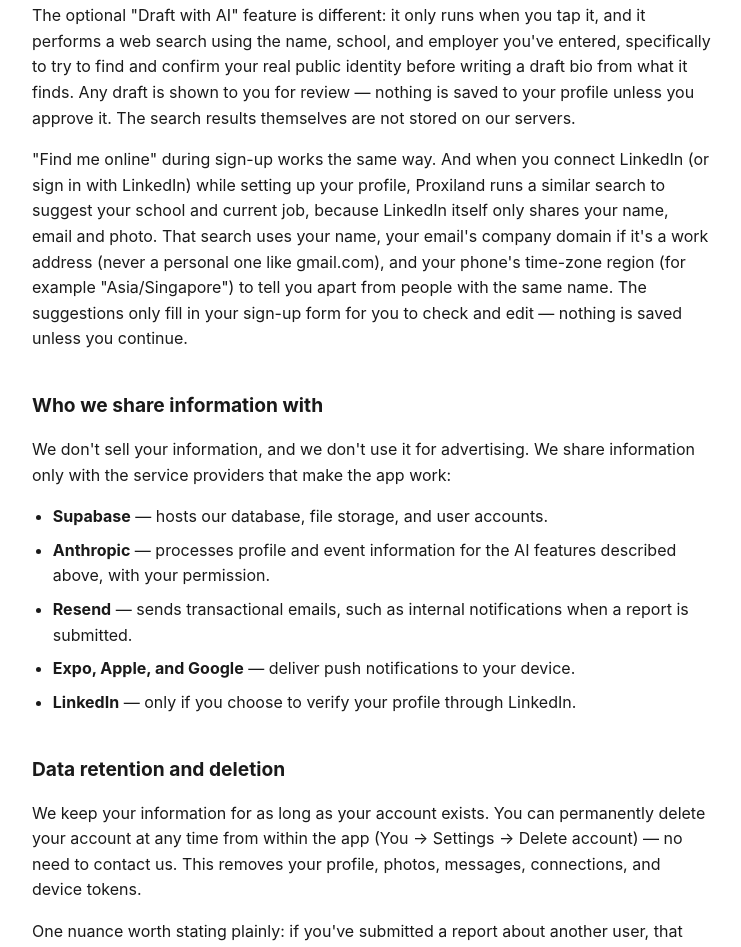
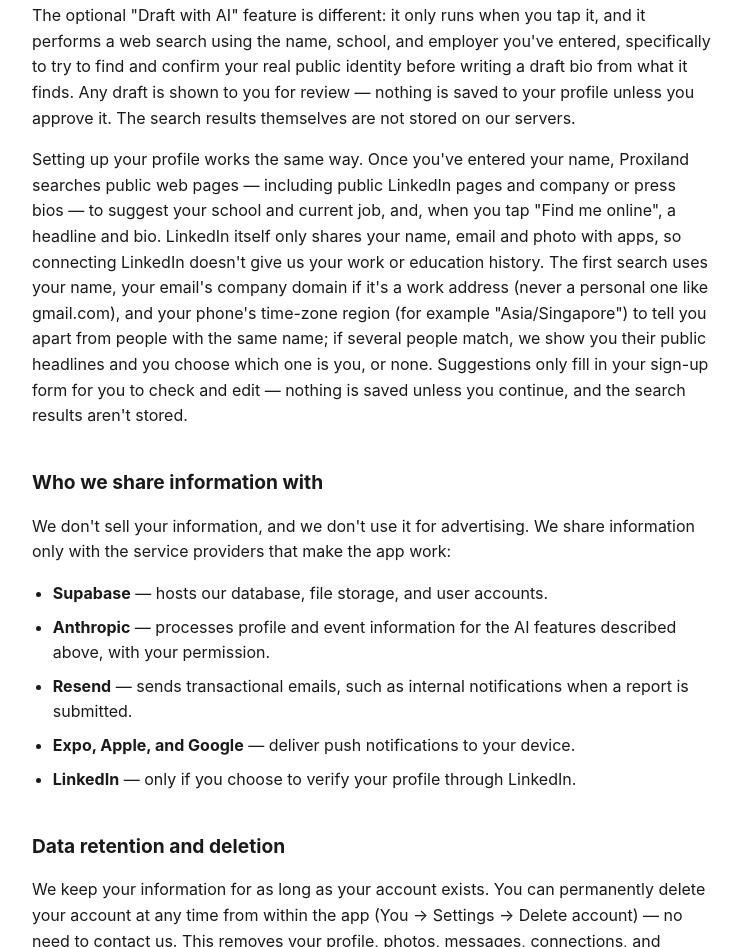
Before and after one commit to mingjzhu01/proxiland-privacy, a plain HTML site: page index.html in a window 1280 px wide. Shown: the part 1738-2685 px from the top of the page, without its empty margins (268-1009 px from the left). Drawn offline with Linux system fonts and the light colour scheme.

Commit message:
Privacy: profile setup searches public web incl. LinkedIn pages; candidate picker
Co-Authored-By: Claude Opus 5.5 <noreply@anthropic.com>

```diff
--- a/index.html
+++ b/index.html
@@ -63,7 +63,7 @@
 </ul>
 <p><strong>We ask for your permission in the app before any of this happens.</strong> When you first sign in, Proxiland explains this processing and asks you to agree before any AI feature runs. We don't sell this information or use it for advertising.</p>
 <p>The optional "Draft with AI" feature is different: it only runs when you tap it, and it performs a web search using the name, school, and employer you've entered, specifically to try to find and confirm your real public identity before writing a draft bio from what it finds. Any draft is shown to you for review — nothing is saved to your profile unless you approve it. The search results themselves are not stored on our servers.</p>
-<p>"Find me online" during sign-up works the same way. And when you connect LinkedIn (or sign in with LinkedIn) while setting up your profile, Proxiland runs a similar search to suggest your school and current job, because LinkedIn itself only shares your name, email and photo. That search uses your name, your email's company domain if it's a work address (never a personal one like gmail.com), and your phone's time-zone region (for example "Asia/Singapore") to tell you apart from people with the same name. The suggestions only fill in your sign-up form for you to check and edit — nothing is saved unless you continue.</p>
+<p>Setting up your profile works the same way. Once you've entered your name, Proxiland searches public web pages — including public LinkedIn pages and company or press bios — to suggest your school and current job, and, when you tap "Find me online", a headline and bio. LinkedIn itself only shares your name, email and photo with apps, so connecting LinkedIn doesn't give us your work or education history. The first search uses your name, your email's company domain if it's a work address (never a personal one like gmail.com), and your phone's time-zone region (for example "Asia/Singapore") to tell you apart from people with the same name; if several people match, we show you their public headlines and you choose which one is you, or none. Suggestions only fill in your sign-up form for you to check and edit — nothing is saved unless you continue, and the search results aren't stored.</p>
 
 <h2>Who we share information with</h2>
 <p>We don't sell your information, and we don't use it for advertising. We share information only with the service providers that make the app work:</p>
```
